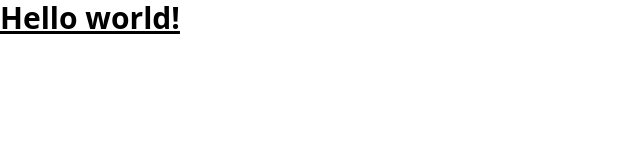
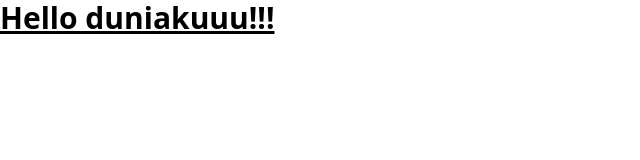
Before and after one commit to dickydev/testing, a website: page src/index.html in a window 1280 px wide. Shown: the whole page, without its empty margins (0-640 px from the left). Drawn offline with nearby package versions, Linux system fonts and the light colour scheme; files that its build step writes are made by us from their sources.

Commit message:
Update index.html

```diff
--- a/src/index.html
+++ b/src/index.html
@@ -6,6 +6,6 @@
     <link href="./style/output.css" rel="stylesheet" />
   </head>
   <body>
-    <h1 class="text-3xl font-bold underline">Hello world!</h1>
+    <h1 class="text-3xl font-bold underline">Hello duniakuuu!!!</h1>
   </body>
 </html>
```
